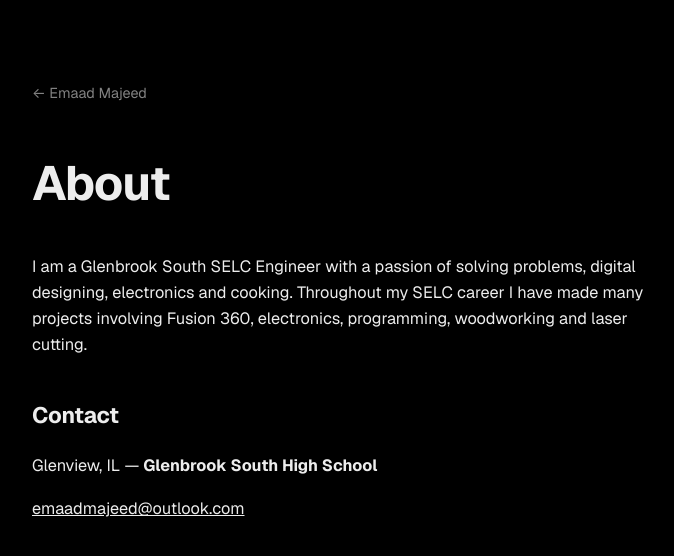
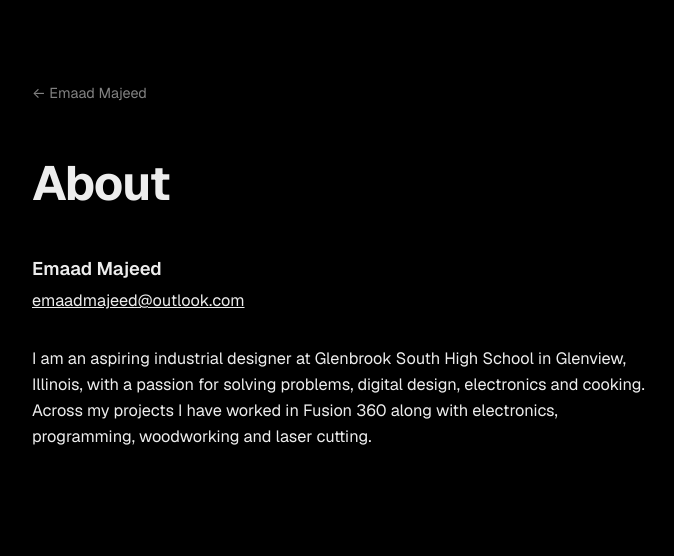
Before and after one commit to emaad-majeed/emaad-majeed.github.io, a Jekyll site: the page built from about.md, in a window 1280 px wide. Shown: the top 556 px of the page, without its empty margins (296-970 px from the left). Built offline with Jekyll 4.4.1, drawn with Linux system fonts in a browser that asks for light colours.

Commit message:
Restructure about page: headshot slot, name, email, industrial design description

```diff
--- a/about.md
+++ b/about.md
@@ -4,10 +4,11 @@
 permalink: /about/
 ---
 
-I am a Glenbrook South SELC Engineer with a passion of solving problems, digital designing, electronics and cooking. Throughout my SELC career I have made many projects involving Fusion 360, electronics, programming, woodworking and laser cutting.
+{% assign shot = site.static_files | where_exp: "f", "f.path contains '/assets/about/headshot'" | first %}
+{% if shot %}<div class="headshot"><img src="{{ shot.path | relative_url }}" alt="Emaad Majeed"></div>{% endif %}
 
-## Contact
+<p class="whoami">Emaad Majeed</p>
 
-Glenview, IL &mdash; **Glenbrook South High School**
+<p class="contact"><a href="mailto:emaadmajeed@outlook.com">emaadmajeed@outlook.com</a></p>
 
-[emaadmajeed@outlook.com](mailto:emaadmajeed@outlook.com)
+I am an aspiring industrial designer at Glenbrook South High School in Glenview, Illinois, with a passion for solving problems, digital design, electronics and cooking. Across my projects I have worked in Fusion 360 along with electronics, programming, woodworking and laser cutting.
--- a/assets/css/style.css
+++ b/assets/css/style.css
@@ -141,6 +141,15 @@
 .meta dd { margin: 0.4rem 0 0; font-size: 0.95rem; line-height: 1.5; }
 @media (max-width: 34rem) { .meta { grid-template-columns: 1fr; } }
 
+/* about page: small headshot, then name, email, description */
+.headshot { margin: 0 0 1.5rem; }
+.headshot img {
+  width: 120px; height: 120px; object-fit: cover; object-position: center top;
+  border-radius: 8px; display: block; margin: 0;
+}
+.whoami { font-weight: 600; font-size: 1.15rem; margin: 0 0 0.3rem; }
+.contact { margin: 0 0 2rem; }
+
 /* byline at the foot of every project page */
 .byline {
   margin-top: 4.5rem; padding-top: 1.5rem;
```
